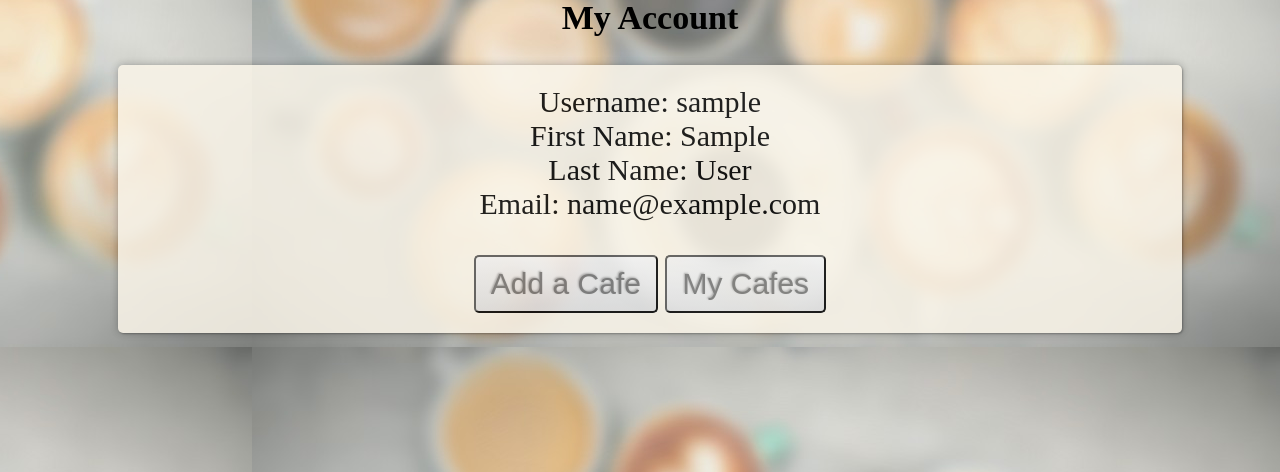
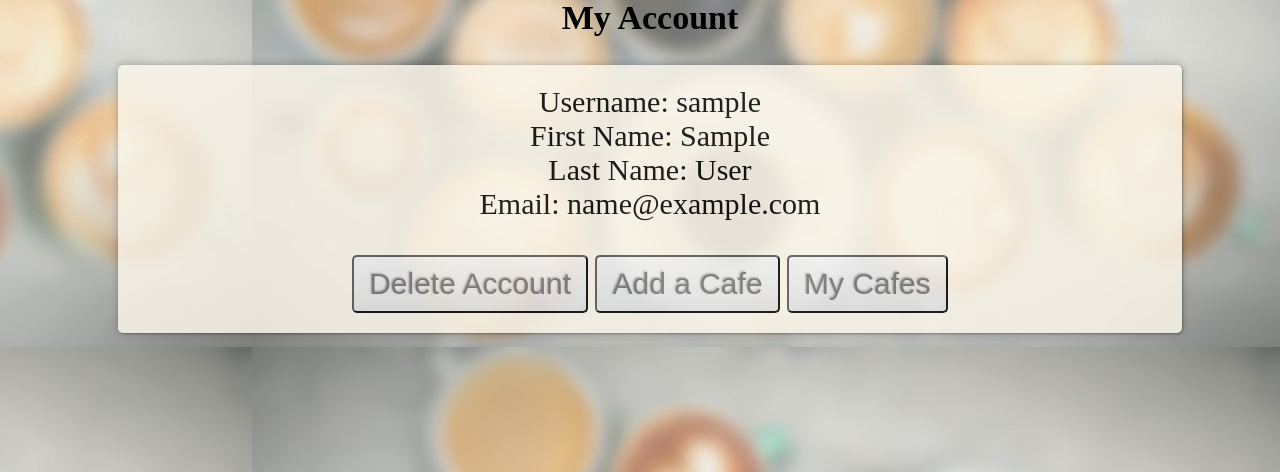
Before and after one commit to andreaschari/Cafeholics, a Django app: page /cafe/my_account/ in a window 1280 px wide. Shown: the part 328-800 px from the top of the page. Run offline with Django 3.2, Linux system fonts and the light colour scheme; a user stored in the database is signed in; tables that the repository leaves empty hold one stand-in row (values such as "Sample post").

Commit message:
delete cafe and account fixed

```diff
--- a/cafe/urls.py
+++ b/cafe/urls.py
@@ -10,12 +10,12 @@ urlpatterns = [
     url(r'^cafes/(?P<cafe_name_slug>[\w\-]+)/write_review/$', views.write_review, name='write_review'),
     url(r'^cafes/(?P<cafe_name_slug>[\w\-]+)/edit_cafe/$', views.EditCafeView.as_view(), name='edit_cafe'),
     url(r'^cafes/(?P<cafe_name_slug>[\w\-]+)/delete_cafe/$', views.delete_cafe, name='delete_cafe'),
+    url(r'^cafe/(?P<username>[\w\-]+)/delete_account/$', views.delete_account, name='delete_account'),
+    url(r'^cafes/(?P<cafe_name_slug>[\w\-]+)/delete_review/$', views.delete_review, name='delete_review'),
     url(r'^search/$', views.search, name='search_results'),
     url(r'^register/$', views.sign_up, name='sign_up'),
     url(r'^my_account/$', views.my_account, name='my_account'),
-    url(r'^my_account/delete_account/$', views.delete_account, name='delete_account'),
     url(r'^my_account/my_cafes/$', views.my_cafes, name='my_cafes'),
     url(r'^my_account/my_cafes/add_cafe/$', views.add_cafe, name='add_cafe'),
     url(r'^my_account/my_reviews/$', views.my_reviews, name='my_reviews'),
-    url(r'^my_account/my_reviews/delete_review$', views.delete_review, name='delete_review'),
 ]
--- a/cafe/views.py
+++ b/cafe/views.py
@@ -212,8 +212,8 @@ def my_account(request):
 
 
 @login_required
-def delete_account(request):
-    UserProfile.objects.all().filter(username=request.user.get_username()).delete()
+def delete_account(request, username):
+    User.objects.all().filter(username=username).delete()
     return redirect('/')
 
 
@@ -268,11 +268,11 @@ def write_review(request, cafe_name_slug):
 @login_required
 def delete_review(request, cafe_name_slug):
     try:
-        cafe = Cafe.objects.get(slug=cafe_name_slug)
+        cafe = Cafe.objects.all().filter(slug=cafe_name_slug)
     except Cafe.DoesNotExist:
         cafe = None
     if cafe:
-        Review.objects.get(cafe=cafe, user=request.user).delete()
+        Review.objects.all().filter(cafe=cafe, user=request.user).delete()
     return redirect('/cafe/chosen_cafe.html')
 
 
--- a/templates/cafe/my_account.html
+++ b/templates/cafe/my_account.html
@@ -15,7 +15,7 @@
        First Name: {{ first_name }}<br>
        Last Name: {{ last_name }}<br>
        Email: {{ email }}<br><br>
-{#       <button onclick="window.location.href = '{% url 'delete_account' cafe.slug %}';">Delete Account</button><br>#}
+    <button onclick="window.location.href = '{% url 'delete_account' username %}';">Delete Account</button>
     {% if is_owner %}
 		<button onclick="window.location.href = '{% url 'add_cafe'%}';">Add a Cafe</button>
 		<button onclick="window.location.href = '{% url 'my_cafes'%}';">My Cafes</button>
--- a/templates/cafe/my_reviews.html
+++ b/templates/cafe/my_reviews.html
@@ -23,7 +23,7 @@
                 Feedback Comments :<br>
                 {{ review.comments }} <br>
                 <button onclick="window.location.href = '{% url 'edit_review' review.cafe.slug %}';">Edit</button>
-{#                <button onclick="window.location.href = '{% url 'delete_review' review.cafe.slug %}';">Delete</button>#}
+                <button onclick="window.location.href = '{% url 'delete_review' review.cafe.slug %}';">Delete</button>
             </div>
             <br>
         {% endfor %}
```
